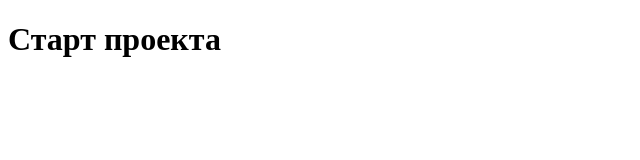
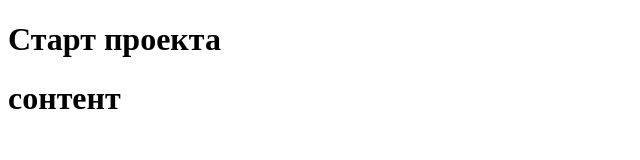
Before and after one commit to ine-nk/intensive-day-1, a plain HTML site: page index.html in a window 1280 px wide. Shown: the whole page, without its empty margins (0-640 px from the left). Drawn offline with Linux system fonts and the light colour scheme.

Commit message:
new save after heade & content

```diff
--- a/index.html
+++ b/index.html
@@ -10,5 +10,9 @@
     <h1>Старт проекта</h1>
 
 
+
+    <main class="main"><h1> сонтент</h1>
+    </main>
+
 </body>
 </html>
```
